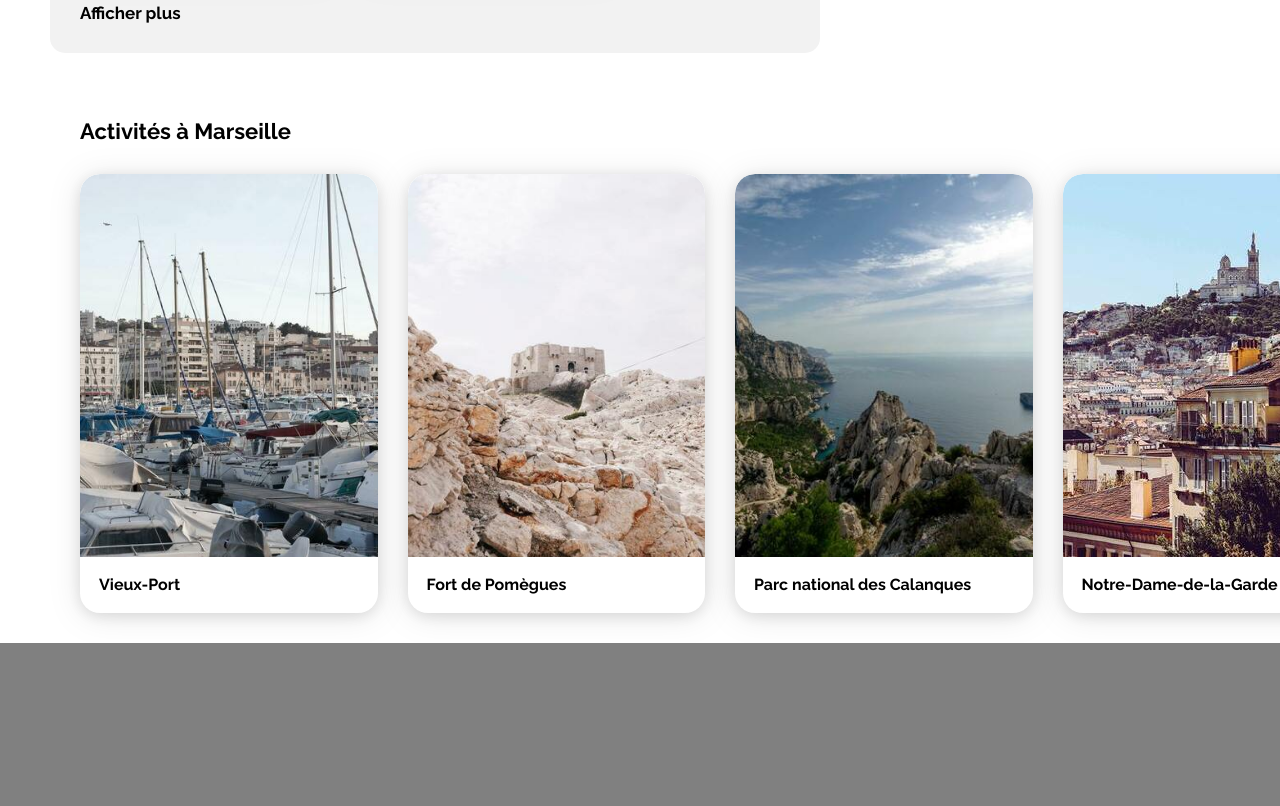
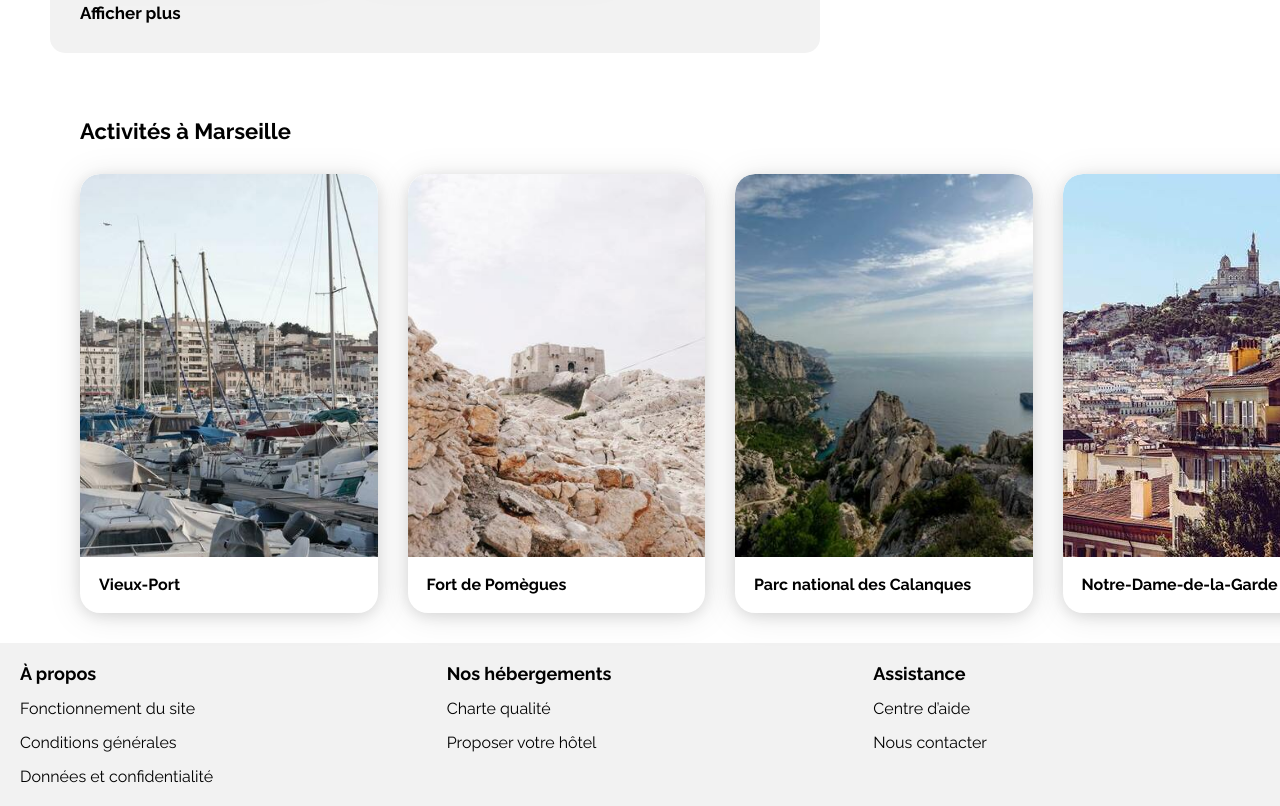
Before and after one commit to NikXpro/booki-app, a plain HTML site: page index.html in a window 1280 px wide. Shown: the part 1158-1964 px from the top of the page. Before the commit the page ends 1801 px from the top, so only its background shows below. Drawn offline with Linux system fonts and the light colour scheme.

Commit message:
feat(html/css): Add footer section

```diff
--- a/css/style.css
+++ b/css/style.css
@@ -438,6 +438,34 @@ h3 {
   line-height: 100%; /* 1rem */
 }
 
+/********** Footer ***********/
+
+footer {
+  display: flex;
+  align-items: flex-start;
+  align-self: stretch;
+  margin: 0px;
+
+  background: var(--Grey, #f2f2f2);
+}
+
+footer section {
+  display: flex;
+  padding: 1.25rem;
+  flex-direction: column;
+  align-items: flex-start;
+  gap: 0.9375rem;
+  flex: 1 0 0;
+  align-self: stretch;
+  margin: 0px;
+}
+
+footer .about-content {
+  display: flex;
+  flex-direction: column;
+  gap: 0.9375rem;
+}
+
 /* Le code ci-dessous correspond à la version responsive uniquement */
 
 /****** Media queries ***********/
--- a/index.html
+++ b/index.html
@@ -388,7 +388,47 @@
           </div>
         </section>
       </main>
-      <footer></footer>
+      <footer>
+        <section class="about-cgu">
+          <div class="title">
+            <h2 class="section-title">À propos</h2>
+          </div>
+          <div class="about-content">
+            <p>
+              Fonctionnement du site
+            </p>
+            <p>
+              Conditions générales
+            </p>
+            <p>
+              Données et confidentialité
+            </p>
+        </section>
+        <section class="about-hebergements">
+          <div class="title">
+            <h2 class="section-title">Nos hébergements</h2>
+          </div>
+          <div class="about-content">
+            <p>
+              Charte qualité
+            </p>
+            <p>
+              Proposer votre hôtel
+            </p>
+        </section>
+        <section class="about-help">
+          <div class="title">
+            <h2 class="section-title">Assistance</h2>
+          </div>
+          <div class="about-content">
+            <p>
+              Centre d’aide
+            </p>
+            <p>
+              Nous contacter
+            </p>
+        </section>
+      </footer>
     </div>
   </body>
 </html>
```
